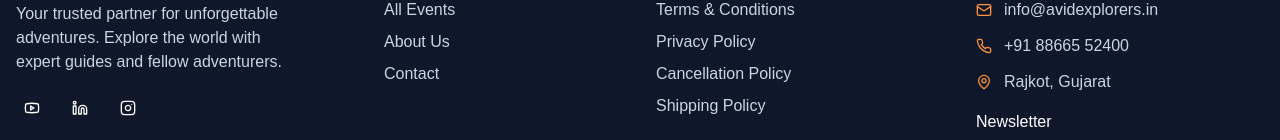
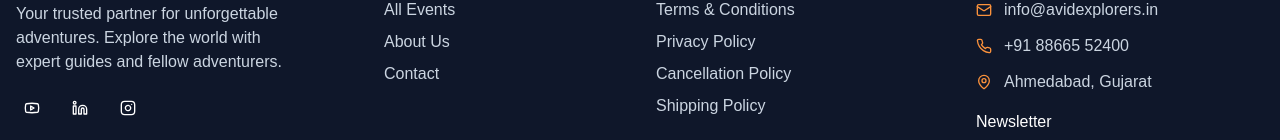
Before and after one commit to kakkadpriyansh/avidexplores, a Next.js app: page / in a window 1280 px wide. Shown: the part 1854-1994 px from the top of the page. Built offline with nearby package versions, Linux system fonts and the light colour scheme; no server answers; the database is empty; a web font is replaced by a local one.

Commit message:
Rajkot to Ahmd

```diff
--- a/src/components/Footer.tsx
+++ b/src/components/Footer.tsx
@@ -96,7 +96,7 @@ const Footer = () => {
               </div>
               <div className="flex items-center space-x-3 text-slate-300">
                 <MapPin className="h-4 w-4 text-orange-400" />
-                <span>Rajkot, Gujarat</span>
+                <span>Ahmedabad, Gujarat</span>
               </div>
             </div>
 
```
